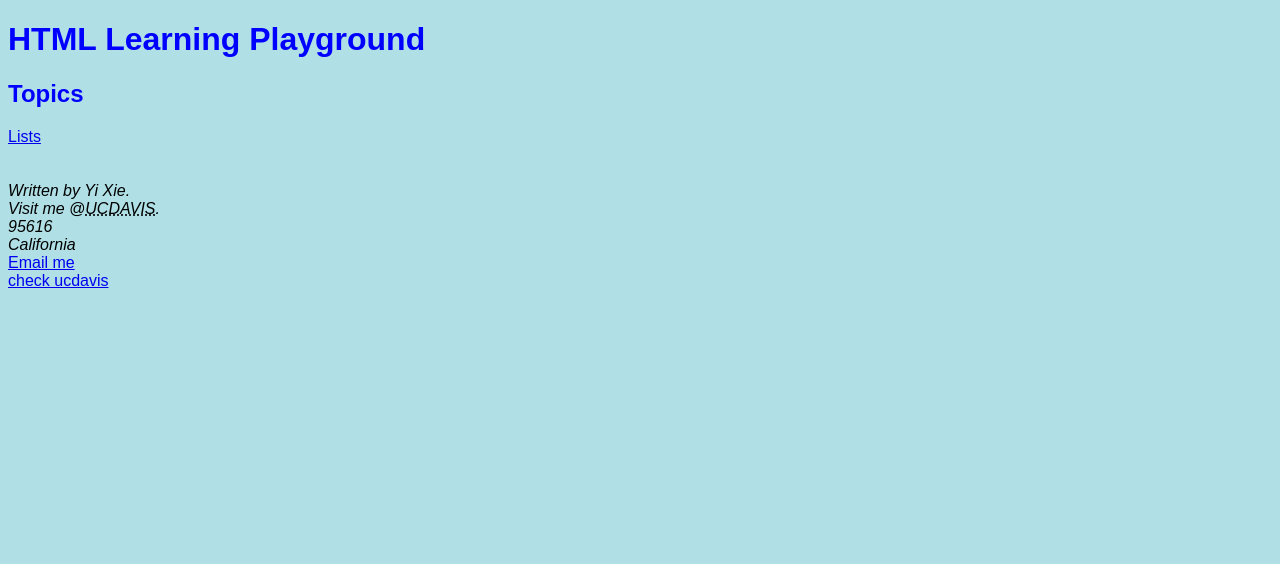
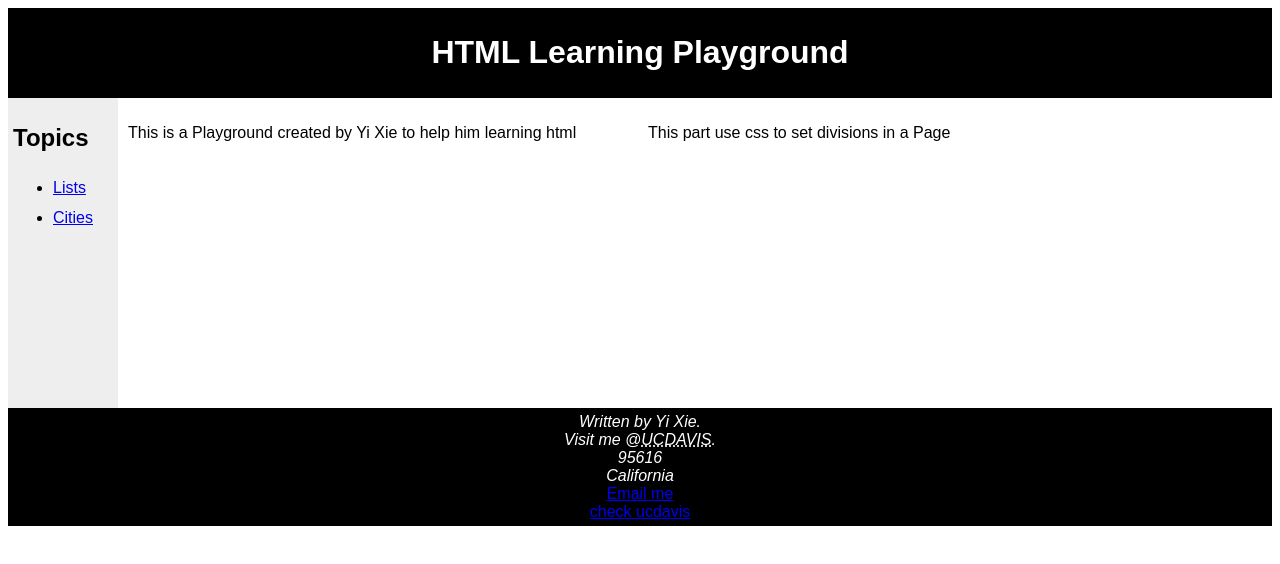
Before and after one commit to YiLoganXIe/HTML_Learning, a plain HTML site: page Pages/home.htm in a window 1280 px wide. Drawn offline with Linux system fonts and the light colour scheme.

Commit message:
modify page style with div, split the sections

```diff
--- a/Pages/home.htm
+++ b/Pages/home.htm
@@ -4,12 +4,26 @@
         <link rel="stylesheet" href="../css/css_learning1.css">
     </head>
     <body>
+        <div id="header">
             <h1>HTML Learning Playground</h1>
+        </div>
+        <div id="topics">
             <h2>Topics</h2>
-        <a href="./Lists/lists.htm">Lists</a>
+            <ul>
+            <li><a href="./Lists/lists.htm">Lists</a></li>
+            <li><a href="./Cities/Cities.htm">Cities</a></li>
+            </ul>
             <br>
             <br>
             <br>
+        </div>
+        <div id="section">
+            <p>This is a Playground created by Yi Xie to help him learning html</p>
+        </div>
+        <div id="section">
+            <p>This part use css to set divisions in a Page</p>
+        </div>
+        <div id="footer">
             <address>
                 Written by Yi Xie. <br>
                 Visit me @<dfn><abbr title="University of California, Davis">UCDAVIS</abbr></dfn>. <br>
@@ -20,5 +34,6 @@
             <br>
             <a href="www.ucdavis.edu"target="_blank">check ucdavis</a>   <!--open the website in another page-->
             <a name="end"></a>
+        </div>
     </body>
 </html>
--- a/css/css_learning1.css
+++ b/css/css_learning1.css
@@ -1,26 +1,32 @@
 body{
     font-family: Arial, Helvetica, sans-serif;
 }
-h1{
-    size: 200%;
+#header{
+background-color:black;
+color:white;
+text-align:center;
+padding:5px;
 }
-h1,h2,h3,h4,h5,h6{
-    color: blue;
+#topics{
+    line-height: 30px;
+    background-color: #eeeeee;
+    height:300px;
+    width:100px;
+    float:left;
+    padding:5px;
 }
-
-body{
-    background-color: powderblue;
+#footer{
+    background-color: black;
+    color:white;
+    clear:both;
+    text-align:center;
+    padding:5px;
 }
-
-p {
-    color:red;
-    text-align: center;
+#section{
+    width: 500px;
+    float: left;
+    padding: 10px;
 }
-table,th,td{
-    border: 1px solid black;
-    border-collapse: collapse;
-}
-
 th,td{
     padding: 15px;
     text-align: left;
@@ -41,3 +47,10 @@ table#t01 th{
     color: white;
     background-color: black;
 }
+
+span.cities{
+    background-color: black;
+    color: white;
+    margin: 5px;
+    padding: 5px;
+}
```
Also changed, not shown: Pages/Cities/Cities.htm (added, +26 -0 lines). Lines whose indentation alone changed are shown as unchanged.
